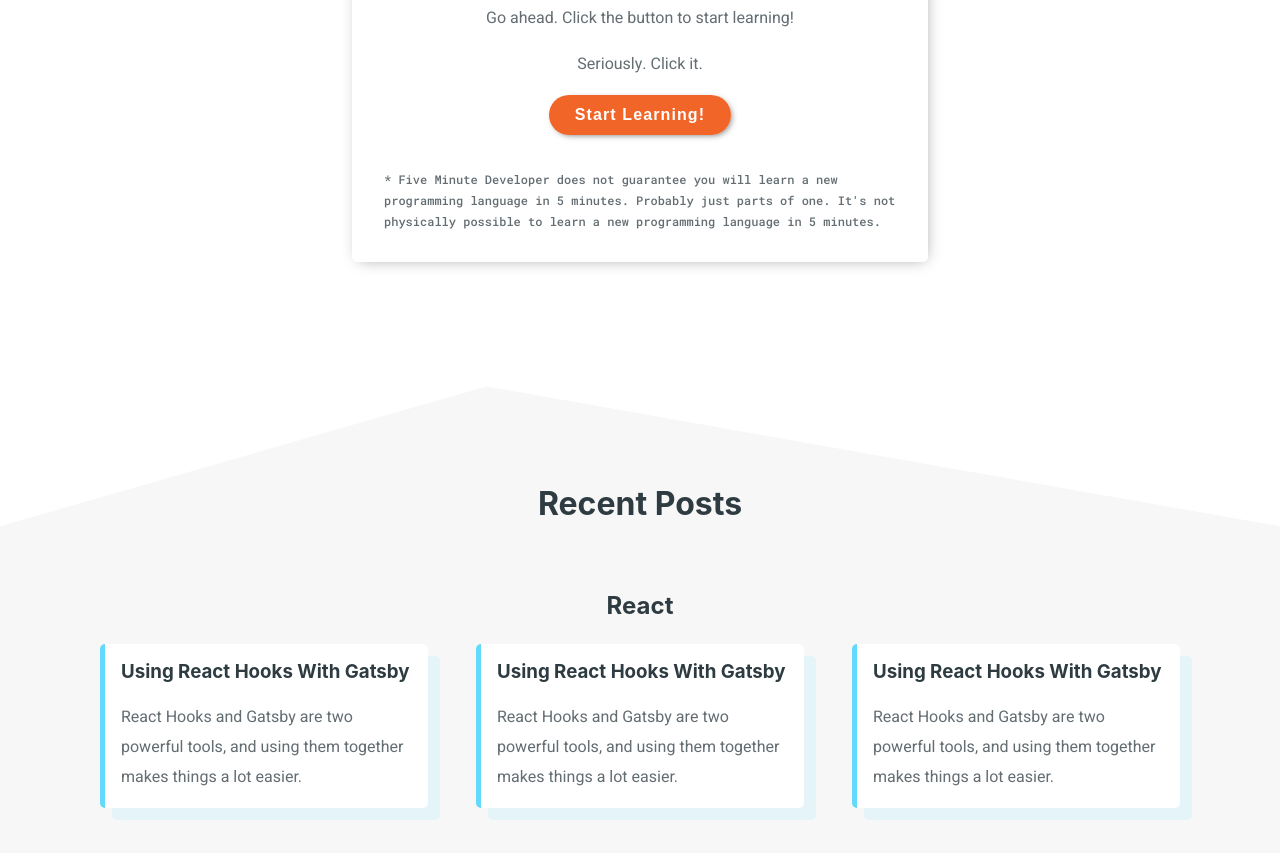
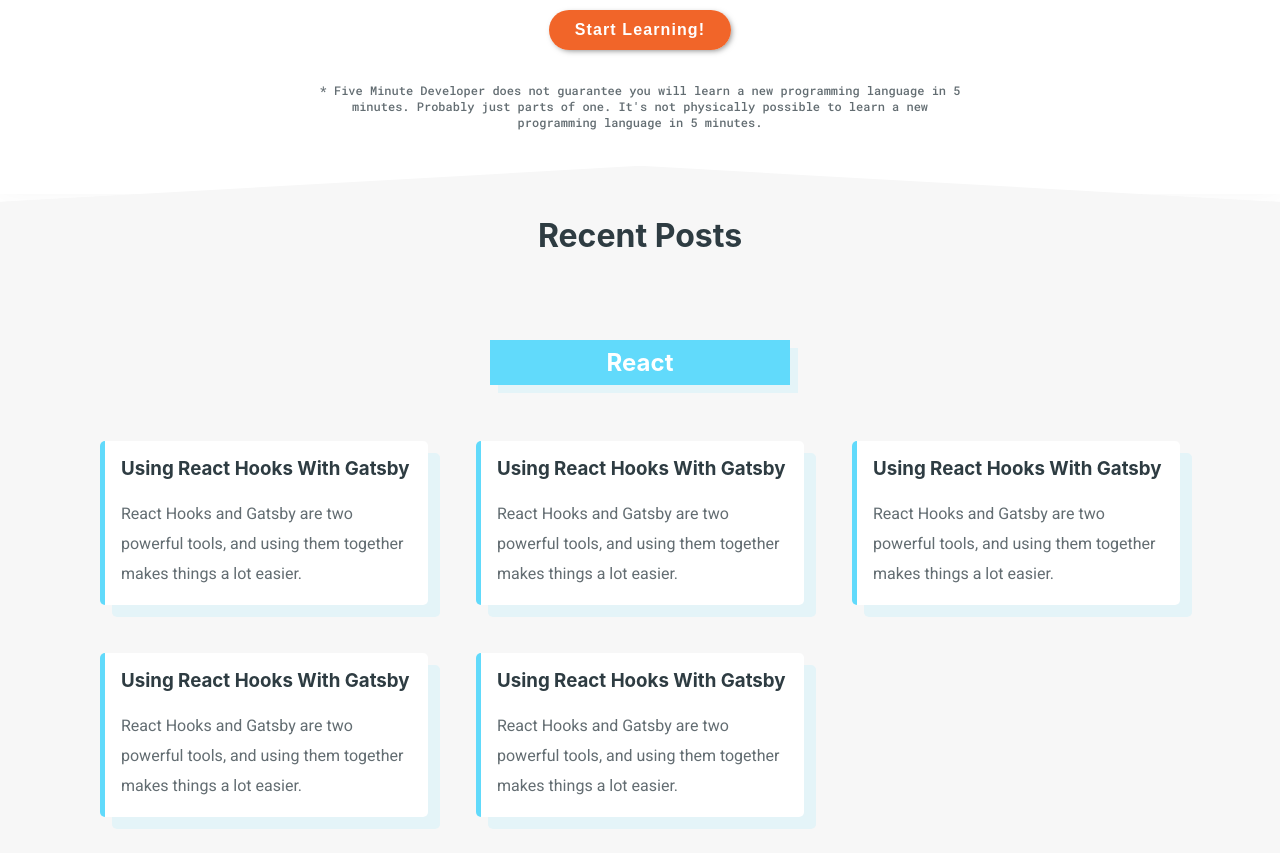
Before and after one commit to jarodpeachey/five-minute-developer, a Gatsby site: page / in a window 1280 px wide. Shown: the part 1004-1857 px from the top of the page. Built offline with nearby package versions, Linux system fonts and the light colour scheme; Gatsby itself is replaced by a stand-in of ours.

Commit message:
Style updates

```diff
--- a/src/components/Posts.js
+++ b/src/components/Posts.js
@@ -2,14 +2,15 @@ import React from 'react';
 import styled from 'styled-components';
 import Row from './grid/Row';
 import { Link } from 'gatsby';
+import Section from './layout/Section';
 
-const Posts = ({ category, color }) => {
+const Posts = ({ category, color, gray }) => {
   return (
-    <span>
-      <CategoryTitle>{category}</CategoryTitle>
+    <Section background={gray ? '#f7f7f7' : 'white'} verticalPadding>
+      <CategoryTitle color={color}>{category}</CategoryTitle>
       <Row spacing={[24]} breakpoints={[576, 769]}>
         <div widths={[6, 4]}>
-          <Post color={color}>
+          <Post color={color} gray={gray}>
             <PostTitle color={color}>Using React Hooks With Gatsby</PostTitle>
             <PostExcerpt>
               React Hooks and Gatsby are two powerful tools, and using them
@@ -18,7 +19,7 @@ const Posts = ({ category, color }) => {
           </Post>
         </div>
         <div widths={[6, 4]}>
-          <Post color={color}>
+          <Post color={color} gray={gray}>
             <PostTitle color={color}>Using React Hooks With Gatsby</PostTitle>
             <PostExcerpt>
               React Hooks and Gatsby are two powerful tools, and using them
@@ -27,7 +28,7 @@ const Posts = ({ category, color }) => {
           </Post>
         </div>
         <div widths={[6, 4]}>
-          <Post color={color}>
+          <Post color={color} gray={gray}>
             <PostTitle color={color}>Using React Hooks With Gatsby</PostTitle>
             <PostExcerpt>
               React Hooks and Gatsby are two powerful tools, and using them
@@ -36,7 +37,7 @@ const Posts = ({ category, color }) => {
           </Post>
         </div>
         <div widths={[6, 4]}>
-          <Post color={color}>
+          <Post color={color} gray={gray}>
             <PostTitle color={color}>Using React Hooks With Gatsby</PostTitle>
             <PostExcerpt>
               React Hooks and Gatsby are two powerful tools, and using them
@@ -45,7 +46,7 @@ const Posts = ({ category, color }) => {
           </Post>
         </div>
         <div widths={[6, 4]}>
-          <Post color={color}>
+          <Post color={color} gray={gray}>
             <PostTitle color={color}>Using React Hooks With Gatsby</PostTitle>
             <PostExcerpt>
               React Hooks and Gatsby are two powerful tools, and using them
@@ -54,14 +55,31 @@ const Posts = ({ category, color }) => {
           </Post>
         </div>
       </Row>
-    </span>
+    </Section>
   );
 };
 
 const CategoryTitle = styled.h2`
-  margin: 0 auto;
+  margin: 0 auto !important;
   width: fit-content;
   margin-top: 64px;
+  position: relative;
+  padding: 8px 0;
+  margin-bottom: 32px !important;
+  color: white !important;
+  z-index: 9999;
+  display: block;
+  ::after {
+    content: '';
+    background: ${(props) => props.color} !important;
+    width: 300px;
+    height: 100%;
+    position: absolute;
+    left: calc(50% - 150px);
+    top: 0;
+    z-index: -1;
+    box-shadow: 8px 8px 0 0 ${(props) => props.color}20;
+  }
 `;
 
 const Post = styled(Link)`
@@ -75,7 +93,10 @@ const Post = styled(Link)`
   text-decoration: none;
   display: block;
   transition: all 0.2s ease-out;
-  box-shadow: 12px 12px 0px ${(props) => props.color}20;
+  box-shadow: ${(props) =>
+    !props.gray
+      ? `12px 12px 0px ${props.color}20, 0px -4px 0px #f7f7f7`
+      : `12px 12px 0px ${props.color}20`};
   :hover {
     transition: 0.2s ease-out;
     box-shadow: 20px 20px 0px -3px ${(props) => props.color}20;
--- a/src/components/layout/Section.js
+++ b/src/components/layout/Section.js
@@ -11,7 +11,9 @@ const Section = ({
   center,
   customStyles,
   dark,
+  noContainer,
   light,
+  verticalPadding,
 }) => {
   const theme = useContext(ThemeContext);
 
@@ -22,9 +24,16 @@ const Section = ({
       center={center}
       dark={dark}
       light={light}
-      color={dark ? theme.color.primary.backgroundDark : light ? theme.color.primary.backgroundLight : background || 'transparent'}
+      verticalPadding={verticalPadding}
+      color={
+        dark
+          ? theme.color.primary.backgroundDark
+          : light
+          ? theme.color.primary.backgroundLight
+          : background || 'transparent'
+      }
     >
-      <div className='container'>
+      <div className={noContainer ? '' : 'container'}>
         {title && <Title dark={dark}>{title}</Title>}
         {subtitle && <SubTitle dark={dark}>{subtitle}</SubTitle>}
         {children}
@@ -34,16 +43,19 @@ const Section = ({
 };
 
 const Title = styled.h2`
-  color: ${props => props.dark ? 'white' : props.theme.color.text.heading};
+  color: ${(props) => (props.dark ? 'white' : props.theme.color.text.heading)};
 `;
 
 const SubTitle = styled.p`
-  color: ${props => props.dark ? props.theme.color.text.light : props.theme.color.text.dark};
+  color: ${(props) =>
+    props.dark ? props.theme.color.text.light : props.theme.color.text.dark};
 `;
 
 const StyledSection = styled.section`
   text-align: ${(props) => (props.center ? 'center' : 'inherit')};
   background: ${(props) => props.color};
+  padding-top: ${props => props.verticalPadding ? '60px' : null} !important;
+  padding-bottom: ${props => props.verticalPadding ? '60px' : null} !important;
   ${(props) =>
     props.fullHeight &&
     css`
--- a/src/components/sections/AboutSection.js
+++ b/src/components/sections/AboutSection.js
@@ -11,14 +11,7 @@ const AboutSection = ({ data }) => {
   const theme = useContext(ThemeContext);
 
   return (
-    <span
-      style={{
-        position: 'relative',
-        display: 'flex',
-        alignItems: 'center',
-        justifyContent: 'center',
-      }}
-    >
+    <span>
       <BackgroundWrap>
         <Section
           customStyles={`
@@ -30,71 +23,53 @@ const AboutSection = ({ data }) => {
   z-index: 999;
   margin-top: 124px;
   display: block;
-clip-path: ${theme.clip.insetTop};      `}
+  .container {
+    margin-top: -50px;
+  }
+  ::before {
+    position: absolute;
+    display: block;
+    height: 100px;
+    width: 100%;
+    content: "";
+    background: white;
+    top: -50px;
+    clip-path: ${theme.clip.top};
+  }
+        // clip-path: ${theme.clip.mobileTop};
+        // @media(min-width: 576px) {
+        //   clip-path: ${theme.clip.tabletTop}
+        // }
+        // @media (min-width: 769px) {
+        //   clip-path: ${theme.clip.top};
+        // }
+  padding-top: 112px; padding-bottom: 64px;      `}
         >
-          <div
-            style={{
-              maxWidth: 576,
-              padding: 32,
-              paddingTop: 112,
-              margin: '0 auto',
-              background: 'white',
-              boxShadow: '2px 2px 15px -5px #00000050',
-              borderRadius: 5,
-              opacity: 0,
-              height: '100%',
-            }}
-          >
-            <Icon>
-              <FontAwesomeIcon icon='code' />
-            </Icon>
-            <h1 className='center'>Learn like your career depends on it</h1>
-            <p className='center'>Because it does.</p>
-            <p className='center'>
-              The web development industry is constantly changing and evolving.
-              Whether it's a new language version, a new "best" method, or a new
-              language all together, you have to stay on top of your game.
-              That's why increasing your knowledge is vital to your career.
-            </p>
-            <p className='center'>
-              And that's why I created Five Minute Developer. So you can learn
-              new tricks, hacks, and languages*, without taking away your time
-              (because time is money).
-            </p>
-            <p className='center'>
-              Go ahead. Click the button to start learning!
-            </p>
-            <p className='center'>Seriously. Click it.</p>
-            <Button link='/blog' center>
-              Start Learning!
-            </Button>
-            <Spacer height={32} />
-            <Footnote>
-              * Five Minute Developer does not guarantee you will learn a new
-              programming language in 5 minutes. Probably just parts of one.
-              It's not physically possible to learn a new programming language
-              in 5 minutes.
-            </Footnote>
-          </div>
-        </Section>
-      </BackgroundWrap>
-      <div
+          {/* <Container
         className='container'
         style={{
           maxWidth: 576,
           background: 'white',
           padding: 32,
           paddingTop: 112,
-          boxShadow: `2px 2px 15px -5px #999`,
+          boxShadow: '2px 2px 15px -5px #999',
           borderRadius: 5,
           marginTop: '0px',
           position: 'absolute',
           top: 0,
           zIndex: 999,
+          '@media(max-width: 576px)': {
+            clipPath: theme.clip.mobileTop,
+          },
+        }}
+      > */}
+          <Icon
+            style={{
+              fontFamily: 'Raleway',
+              fontWeight: 'bold',
             }}
           >
-        <Icon>
-          <FontAwesomeIcon icon='code' />
+            {'<5>'}
           </Icon>
           <h1 className='center'>Learn like your career depends on it</h1>
           <p className='center'>Because it does.</p>
@@ -106,37 +81,56 @@ clip-path: ${theme.clip.insetTop};      `}
           </p>
           <p className='center'>
             And that's why I created Five Minute Developer. So you can learn new
-          tricks, hacks, and languages*, without taking away your time (because
-          time is money).
+            tricks, hacks, and languages*, without taking away your time
+            (because time is money).
           </p>
-        <p className='center'>Go ahead. Click the button to start learning!</p>
+          <p className='center'>
+            Go ahead. Click the button to start learning!
+          </p>
           <p className='center'>Seriously. Click it.</p>
           <Button link='/blog' center>
             Start Learning!
           </Button>
           <Spacer height={32} />
-        <Footnote>
+          <Footnote className='center'>
             * Five Minute Developer does not guarantee you will learn a new
             programming language in 5 minutes. Probably just parts of one. It's
             not physically possible to learn a new programming language in 5
             minutes.
           </Footnote>
-      </div>
+          {/* </Container>
+           */}
+        </Section>
+      </BackgroundWrap>
     </span>
   );
 };
 
+const Container = styled.div`
+  max-width: 576px;
+  background: white;
+  padding: 32px;
+  padding-top: 112px;
+  box-shadow: 2px 2px 15px -5px #999;
+  border-radius: 5px;
+  margin-top: 0px;
+  position: absolute;
+  top: 0;
+  z-index: 999;
+  @media (max-width: 576px) {
+    clip-path: ${(props) => props.theme.clip.tabletTop};
+  }
+`;
+
 const BackgroundWrap = styled.div`
-  filter: drop-shadow(
-    0 -10px 6px #88888840
-  );
+  filter: drop-shadow(0 -10px 16px #00000010);
   display: block;
   z-index: 999;
   width: 100%;
 `;
 
 const Icon = styled.div`
-  top: 36px;
+  top: -12px;
   position: absolute;
   left: 0;
   margin: 0 auto;
@@ -168,8 +162,11 @@ const IconTwo = styled.div`
 const Background = styled(Section)``;
 
 const Footnote = styled.small`
+  display: block;
   font-size: 12px;
   margin-top: 16px;
+  max-width: 650px !important;
+  margin: 0 auto;
 `;
 
 export default AboutSection;
--- a/src/components/sections/RecentPostsSection.js
+++ b/src/components/sections/RecentPostsSection.js
@@ -14,39 +14,57 @@ const RecentPostsSection = ({ data }) => {
 
   return (
     <Section
+      noContainer
       customStyles={`
         position: relative;
         padding-top: 0px;
-        margin-top: -120px;
+        // margin-top: -120px;
         position: relative;
         background: ${theme.color.gray.one};
-        clip-path: ${theme.clip.top};
-        padding-top: 76px;
+        // padding-top: 76px;
         z-index: 999;
-        // ::before {
-        //   width: 140%;
-        //   height: 300px;
-        //   position: absolute;
-        //   content: "";
-        //   display: block;
-        //   top: -100px;
-        //   left: -20%;
-        //   transform: rotate(-8deg);
-        //   background: ${theme.color.gray.one};
-        //   z-index: -999;
-        // }
         .container {
           padding-top: 0;
         }
+          ::before {
+            position: absolute;
+            display: block;
+            height: 100px;
+            width: 100%;
+            content: "";
+            background: #f7f7f7;
+            top: -50px;
+            clip-path: ${theme.clip.top};
+          }
       `}
     >
       <Title className='center'>Recent Posts</Title>
-      <Posts category='React' color='#61dafb' />
+      {/* <PostsWrapper> */}
+      <Posts gray category='React' color='#61dafb' />
       <Posts category='Gatsby' color='#663399' />
-      <Posts category='HTML/CSS' color='#F16529' />
+      <Posts gray category='HTML/CSS' color='#F16529' />
+      {/* </PostsWrapper> */}
     </Section>
   );
 };
+
+const SVG = styled.svg`
+  width: 100%;
+  height: 80px;
+`;
+
+const BackgroundWrap = styled.div`
+  filter: drop-shadow(0 -10px 16px #00000010);
+  display: block;
+  z-index: 999;
+  width: 100%;
+  path {
+    width: 100%:
+    height: 100%;
+  }
+`;
+
+const PostsWrapper = styled.span``;
 
 const Title = styled.h1`
   // color: white !important;
--- a/src/components/style.css
+++ b/src/components/style.css
@@ -153,7 +153,7 @@ html {
   margin: 0 auto;
   padding-left: 16px;
   padding-right: 16px;
-  padding: 60px 12px;
+  padding: 0 12px;
   z-index: 3;
   display: block;
 }
--- a/src/components/theme.js
+++ b/src/components/theme.js
@@ -29,10 +29,12 @@ export const theme = {
     },
   },
   clip: {
-    insetTop: 'polygon(38% 8%, 100% 0, 100% 100%, 0 100%, 0 0)',
-    insetBottom: 'polygon(0 100%, 0 0, 100% 0, 100% 100%, 38% 92%)',
-    top: 'polygon(38% 0, 100% 8%, 100% 100%, 0 100%, 0 8%)',
-    bottom: 'polygon(0 92%, 0 0, 100% 0, 100% 92%, 38% 100%)',
+    insetTop: 'polygon(0 0, 50% 8%, 100% 0, 100% 100%, 0 100%)',
+    insetBottom: 'polygon(100% 100%, 50% 92%, 0 100%, 0 0, 100% 0)',
+    mobileTop: 'polygon(0 24%, 50% 0, 100% 24%, 100% 100%, 0 100%)',
+    top: 'polygon(0 36%, 50% 0, 100% 36%, 100% 100%, 0 100%)',
+    bottom: 'polygon(100% 0, 100% 92%, 50% 100%, 0 92%, 0 0)',
+    mobileBottom: 'polygon(100% 0, 100% 97%, 50% 100%, 0 97%, 0 0)',
   },
 };
 
--- a/src/providers/StylesProvider.js
+++ b/src/providers/StylesProvider.js
@@ -47,7 +47,7 @@ const GlobalStyle = createGlobalStyle`
   padding-right: ${(props) => props.width}px !important;
   p,
   small,
-  code {
+  code, a {
     color: ${(props) => props.theme.color.text.paragraph} !important;
   }
   strong {
```
Lines whose indentation alone changed are shown as unchanged.
